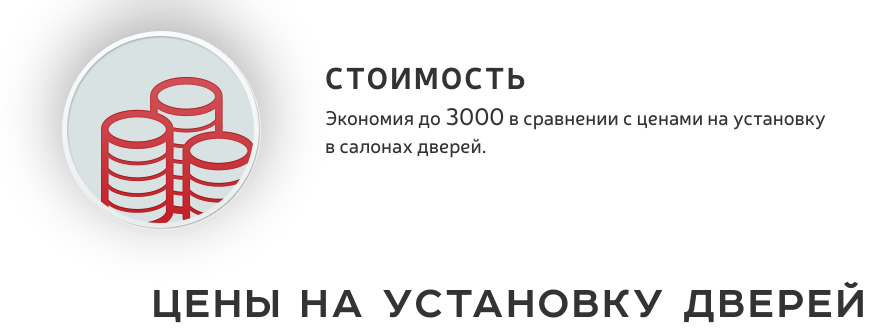
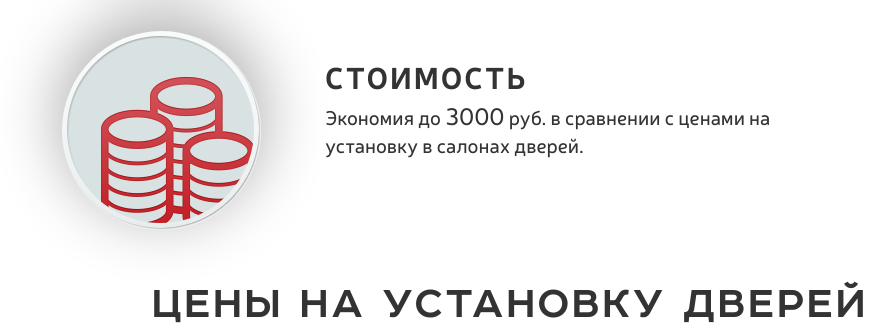
Before and after one commit to miskovaleksey/doors, a PHP site: page / in a window 1280 px wide. Shown: the part 2626-2955 px from the top of the page, without its empty margins (79-973 px from the left). Run offline with PHP 8.4, Linux system fonts and the light colour scheme; some libraries are stand-ins or nearby versions.

Commit message:
fixed text

```diff
--- a/index.php
+++ b/index.php
@@ -287,7 +287,7 @@
       <div class="col-md-6 col-xs-7">
         <div class="desc">
           <h2>Стоимость</h2>
-          <p class="text">Экономия до <span class="text-action">3000</span>  в сравнении с ценами на установку в салонах дверей.</p>
+          <p class="text">Экономия до <span class="text-action">3000</span> руб. в сравнении с ценами на установку в салонах дверей.</p>
         </div>
       </div>
     </div>
```
